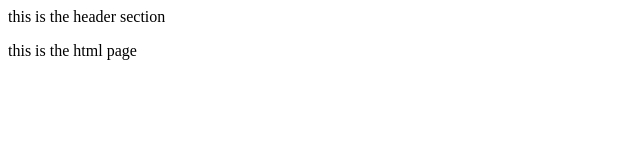
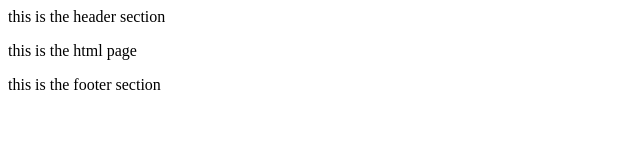
Before and after one commit to abdulsinan-edstem/assessment1, a plain HTML site: page index.html in a window 1280 px wide. Shown: the whole page, without its empty margins (0-640 px from the left). Drawn offline with Linux system fonts and the light colour scheme.

Commit message:
added footer section to index.html

```diff
--- a/index.html
+++ b/index.html
@@ -10,6 +10,8 @@
         this is the header section
     </header>
     <p>this is the html page</p>
-
+    <footer>
+        this is the footer section
+    </footer>
 </body>
 </html>
```
